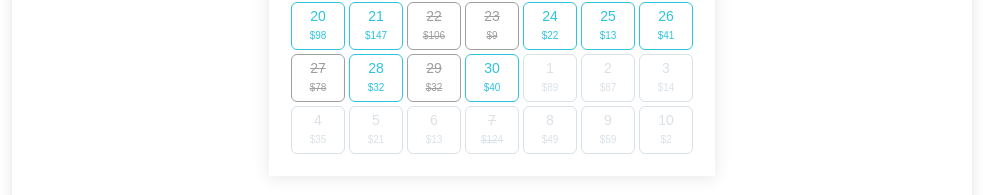
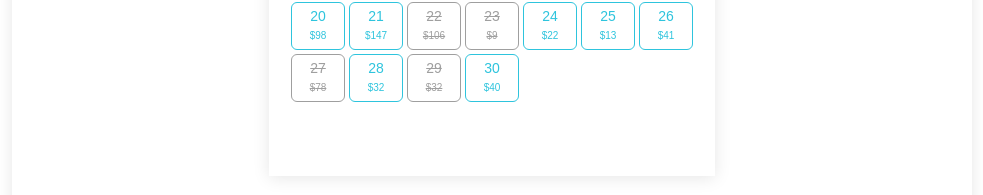
Before and after one commit to QTD289/seeksophie-booking-form, a Next.js app: page / in a window 1280 px wide. Shown: the part 546-741 px from the top of the page, without its empty margins (148-1131 px from the left). Built offline with nearby package versions, Linux system fonts and the light colour scheme; a web font is replaced by a local one.

Commit message:
UI: Calendar - Dropdown menu: Optimizing

```diff
--- a/components/Calendar/CalendarDayCell.tsx
+++ b/components/Calendar/CalendarDayCell.tsx
@@ -27,6 +27,8 @@ export const CalendarDayCell = (props: Props) => {
     selectedDate.clone().toDate().getMonth() !== day.getMonth();
   const isPast = dayjs(currentDay).isAfter(day, 'date');
   const isNotAvailable = dailyPrice?.timeSlots.length < 1;
+  const isSat = day.getDay() === 0;
+  const isSun = day.getDay() === 6;
 
   const wrapperRef = useRef<HTMLDivElement>(null);
   useOnClickOutside(wrapperRef, () => setShowingTimeSlots(false));
@@ -37,6 +39,13 @@ export const CalendarDayCell = (props: Props) => {
 
   return (
     <div
+      className={classNames('CalendarDayCellWrapper', {
+        sat: isSat,
+        sun: isSun,
+      })}
+      ref={wrapperRef}
+    >
+      <div
         className={classNames('CalendarDayCell', {
           default: isDefault,
           nextMonth: isNextMonth,
@@ -44,23 +53,21 @@ export const CalendarDayCell = (props: Props) => {
           past: isPast,
           notAvailable: isNotAvailable,
         })}
-      ref={wrapperRef}
         onClick={toggleDropdown}
       >
         <div>{day.getDate()}</div>
+        {dailyPrice && (
+          <div className="minPrice">${dailyPrice.dayMinPrice}</div>
+        )}
+      </div>
       {monthIndex >= 0 && dailyPrice && (
-        <>
-          <div className="minPrice">${dailyPrice.dayMinPrice}</div>
-          <div
-            className={classNames('dropDown', { showing: showingTimeSlots })}
-          >
+        <div className={classNames('dropDown', { showing: showingTimeSlots })}>
           {dailyPrice.timeSlots.map((slot, index) => (
             <div className="slot" key={`time-${monthIndex}-${index}`}>
               {slot.start} - {slot.end} - {slot.maximumPersons}
             </div>
           ))}
         </div>
-        </>
       )}
     </div>
   );
--- a/styles/Calendar.scss
+++ b/styles/Calendar.scss
@@ -50,48 +50,27 @@
       display: flex;
       flex-direction: row;
 
-      .CalendarDayCell {
+      .CalendarDayCellWrapper {
+        position: relative;
         height: 48px;
         width: 54px;
+        margin: 2px;
+        .CalendarDayCell {
+          height: 100%;
+          width: 100%;
+          border-radius: 2px;
           border: 1px solid;
-        border-radius: 2px;
           display: flex;
           flex-direction: column;
           align-items: center;
           justify-content: center;
           gap: 8px;
           border-radius: 6px;
-        margin: 2px;
           font-size: 14px;
           line-height: 12px;
-        position: relative;
+
           .minPrice {
             font-size: 10px;
-        }
-        .dropDown {
-          display: none;
-          position: absolute;
-          top: calc(100% + 4px);
-          padding: 12px 0px;
-          border-radius: 4px;
-          z-index: 1;
-          box-shadow: 0px 2px 16px rgb(0 0 0 / 25%);
-          background-color: #fff;
-          color: #414141;
-          width: 120px;
-
-          &.showing {
-            display: flex;
-            flex-direction: column;
-          }
-          .slot {
-            padding: 4px 12px;
-            line-height: 120%;
-            &:hover {
-              background-color: #f3f3f3;
-              font-weight: 500;
-            }
-          }
           }
           &.default {
             color: #2ec4dd;
@@ -117,8 +96,8 @@
             pointer-events: none;
           }
           &.nextMonth {
-          color: #dae1e7;
-          border-color: #dae1e7;
+            color: transparent !important;
+            border-color: transparent !important;
           }
           &.past {
             color: #f3f3f3;
@@ -126,6 +105,78 @@
             pointer-events: none;
           }
         }
+        .dropDown {
+          display: none;
+          position: absolute;
+          top: calc(100% + 2px);
+          left: 0;
+          transform: translateX(-25%);
+          padding: 12px 0px;
+          border-radius: 4px;
+          z-index: 1;
+          box-shadow: 0px 2px 16px rgb(0 0 0 / 25%);
+          background-color: #414141;
+          width: 120px;
+          color: #f3f3f3;
+
+          &::after {
+            position: absolute;
+            left: 50%;
+            transform: translateX(-50%);
+            bottom: 95%;
+            content: '';
+            width: 0;
+            height: 0;
+            border-style: solid;
+            border-width: 0 7px 12px 7px;
+            border-color: transparent transparent #414141 transparent;
+          }
+
+          &.showing {
+            display: flex;
+            flex-direction: column;
+          }
+          .slot {
+            cursor: pointer;
+            padding: 4px 8px;
+            margin: 0 4px;
+            border-radius: 2px;
+            line-height: 120%;
+            &:hover {
+              color: #2ec4dd;
+              background-color: #f3f3f3;
+              font-weight: 500;
             }
           }
         }
+
+        &.sat,
+        &.sun {
+          .dropDown {
+            transform: none;
+          }
+        }
+        &.sat {
+          .dropDown {
+            left: -4px;
+            &::after {
+              left: 14%;
+              transform: none;
+            }
+          }
+        }
+        &.sun {
+          .dropDown {
+            right: -4px;
+            left: unset;
+            &::after {
+              left: unset;
+              right: 14%;
+              transform: none;
+            }
+          }
+        }
+      }
+    }
+  }
+}
```
Lines whose indentation alone changed are shown as unchanged.
